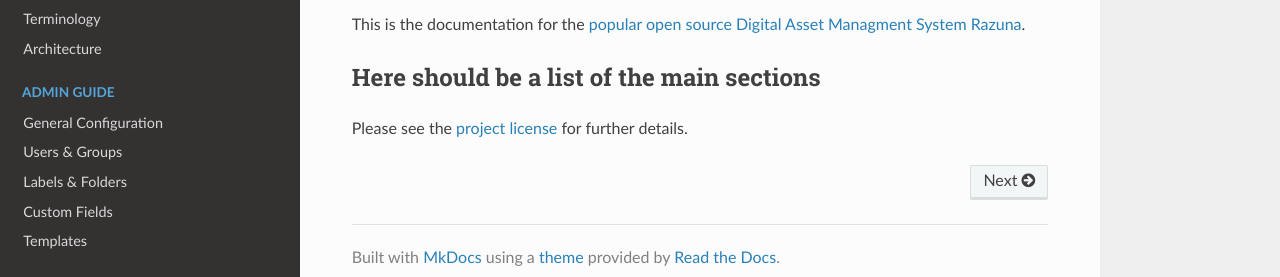
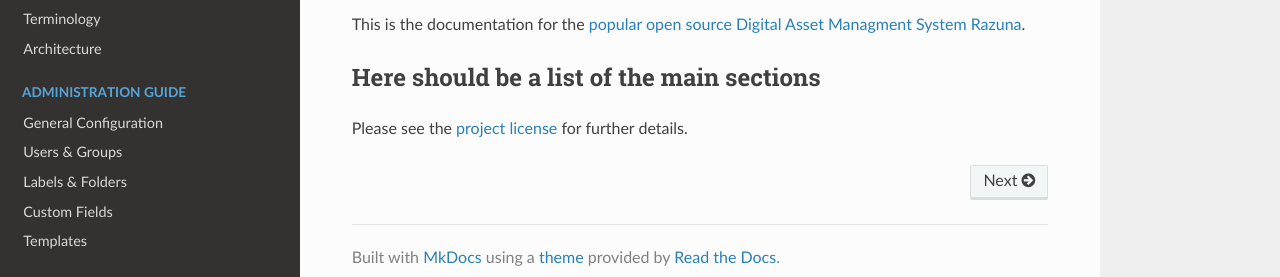
Before and after one commit to razuna/razuna-docs, an MkDocs documentation site: the page built from docs/index.md, in a window 1280 px wide. Shown: the part 147-424 px from the top of the page. Built offline with MkDocs 1.6.1, drawn with Linux system fonts in a browser that asks for light colours; nearby versions of some CDN libraries; old or Windows-style settings are respelled for this version of MkDocs.

Commit message:
update content for menu Admin

```diff
--- a/mkdocs.yml
+++ b/mkdocs.yml
@@ -11,7 +11,7 @@ pages:
   - Quick Start: 'start/quickstart.md'
   - Terminology: 'start/terminology.md'
   - Architecture: 'start/architecture.md'
-- Admin Guide :
+- Administration Guide :
   - General Configuration : 'Admin_2.0/General_Configuration.md'
   - Users & Groups : 'Admin_2.0/Users&Groups.md'
   - Labels & Folders : 'Admin_2.0/Labels&Folders.md'
```
